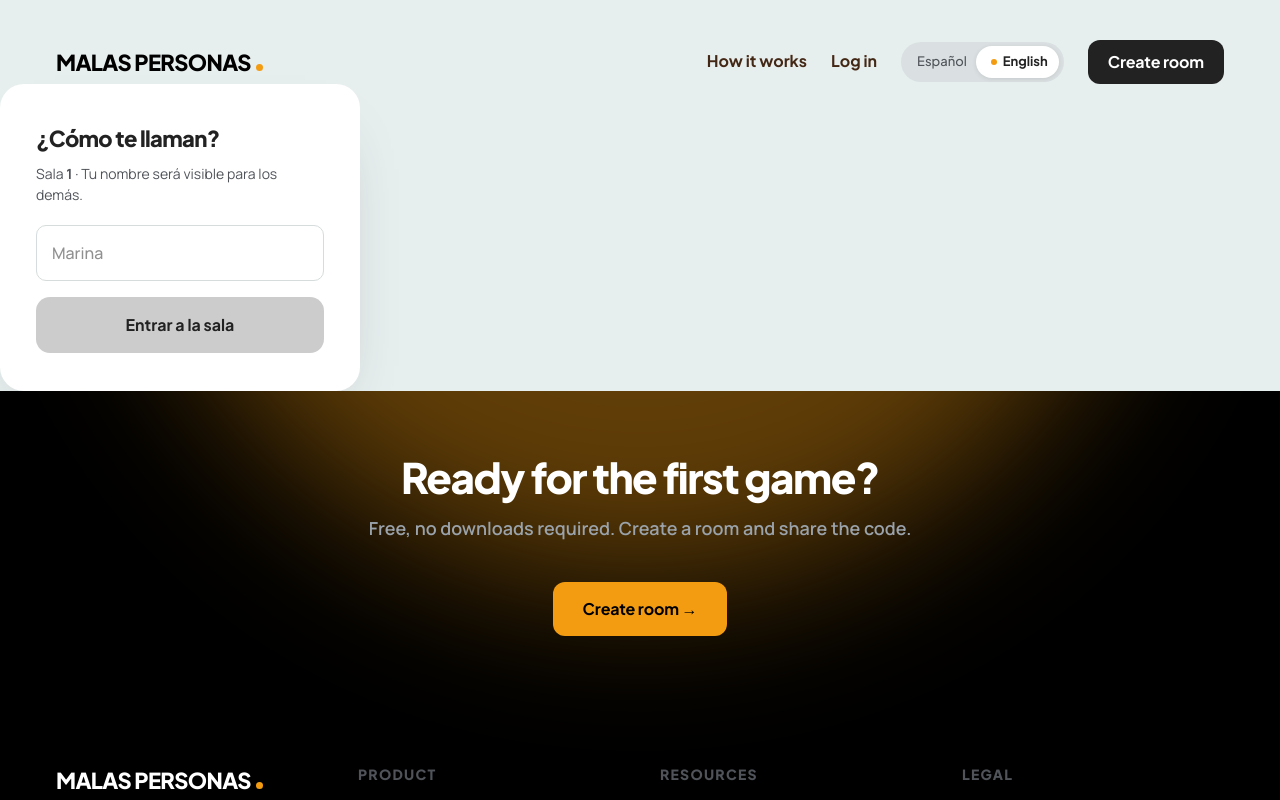
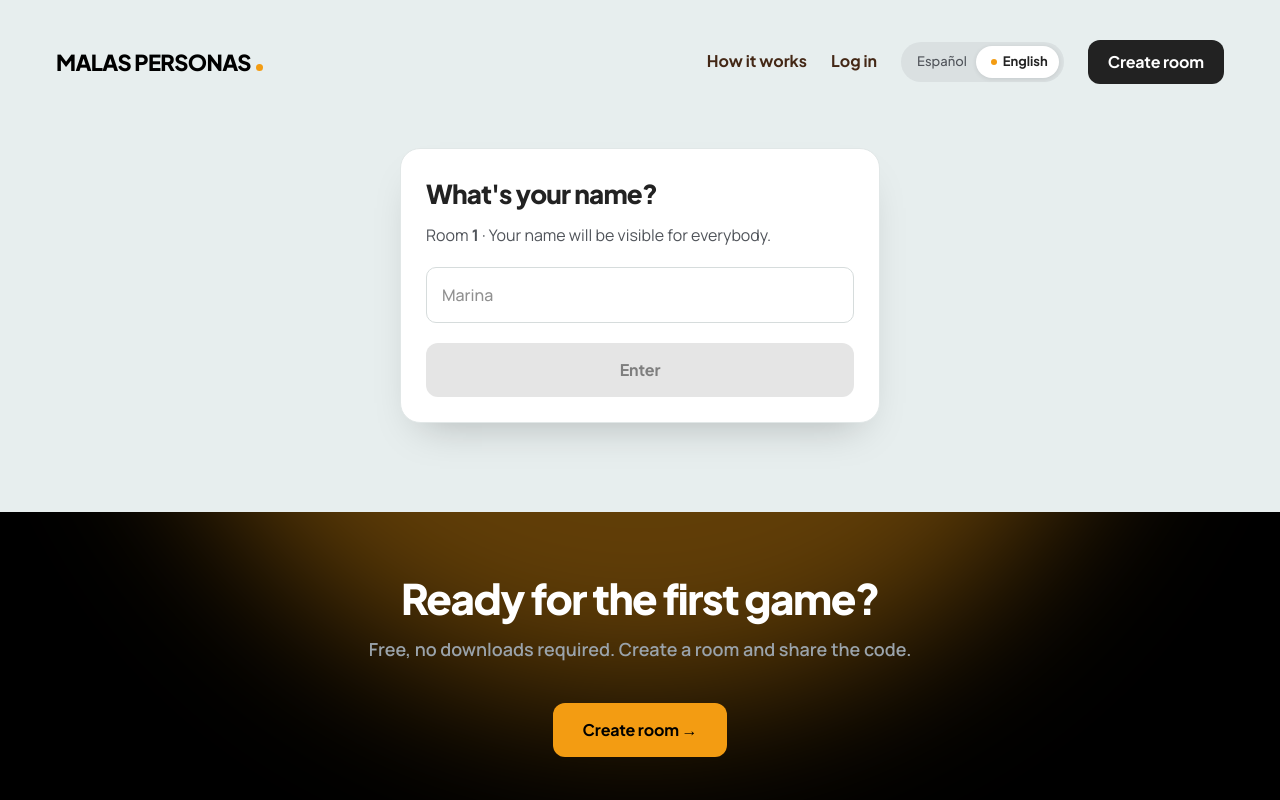
Before and after one commit to jomavazquez/malas-personas, a React (Vite) app in the folder frontend/: page /room/1 in a window 1280 px wide. Shown: the top 800 px of the page. Built offline with nearby package versions, Linux system fonts and the light colour scheme.

Commit message:
More changes

```diff
--- a/frontend/src/i18n/locales/en.json
+++ b/frontend/src/i18n/locales/en.json
@@ -62,7 +62,10 @@
     "guest": "Guest",
     "host": "Host",
     "judge": "Judge",
-    "tryAgain": "Try again with a new code!"
+    "tryAgain": "Try again with a new code!",
+    "yourName": "What's your name?",
+    "yourNameVisible": " · Your name will be visible for everybody.",
+    "enter": "Enter"
   },
   "game": {
     "judge": "Judge this round",
--- a/frontend/src/i18n/locales/es.json
+++ b/frontend/src/i18n/locales/es.json
@@ -62,7 +62,10 @@
     "guest": "Invitado",
     "host": "Anfitrión",
     "judge": "Juez",
-    "tryAgain": "Probar con otro código"
+    "tryAgain": "Probar con otro código",
+    "yourName": "¿Cómo te llaman?",
+    "yourNameVisible": " · Tu nombre será visible para los demás.",
+    "enter": "Entrar a la sala"
   },
   "game": {
     "judge": "Juez esta ronda",
--- a/frontend/src/pages/RoomPage.tsx
+++ b/frontend/src/pages/RoomPage.tsx
@@ -2,7 +2,7 @@ import { useState, useEffect } from "react";
 import { useParams, useNavigate, useLocation } from "react-router-dom";
 import { useTranslation } from "react-i18next";
 import { useAuth } from "../context";
-import { C, F, getOrCreateGuestId, connectSocket } from "../lib";
+import { C, getOrCreateGuestId, connectSocket } from "../lib";
 import { Footer, Logo, TopMenu, TopMenuMyAccount, RoomNotFound, Avatar, Button } from "../components";
 import type { Player, GameState } from "../types";
 import styles from "./RoomPage.module.css";
@@ -96,35 +96,39 @@ export const RoomPage = () => {
     return (
       <div style={{ background: C.surface, position: "relative" }}>
         <nav className="flex items-center justify-between px-4 md:px-14 relative pt-6 md:pt-10" style={{ zIndex: 10 }}>
-          <div className="max-w-360 mx-auto w-full flex items-center justify-between">
+          <div className="max-w-360 mx-auto w-full flex items-center justify-between flex-col md:flex-row gap-4 md:gap-0">
             <Logo />
-            <TopMenu />
+            {
+              isGuest ? <TopMenu /> : <TopMenuMyAccount />
+            }
           </div>
         </nav>
-        <div style={{ background: "#fff", borderRadius: 24, padding: "38px 36px", width: "100%", maxWidth: 360, boxShadow: "0 30px 60px -34px rgba(47,52,58,.4)" }}>
-          <div style={{ fontFamily: F.display, fontWeight: 800, fontSize: 22, letterSpacing: "-0.03em", color: C.base, marginBottom: 8 }}>
-            ¿Cómo te llaman?
+        <div className="max-w-360 mx-auto px-4 md:px-14 2xl:px-0 py-6 md:py-16">
+          <div className="mx-auto" style={{ maxWidth: 480 }}>
+            <div className={ styles.players_box } style={{ border: `1.5px solid ${ C.borderMid }`}}>
+              <div className="cta_title" style={{ color: C.base, marginBottom: 10 }}>{ t("room.yourName") }</div>
+              <p className={ styles.desc } style={{ color: C.muted, marginBottom: 20 }}>{ t("myroom.room") }{" "}<strong>{ code }</strong>{ t("room.yourNameVisible") }</p>
+              <input
+                className="input"
+                style={{ border: `1.5px solid ${C.border}`, color: C.base, marginBottom: 20 }}
+                placeholder="Marina"
+                value={ nameInput }
+                onChange={ (e) => setNameInput(e.target.value) }
+                maxLength={ 20 }
+                autoFocus
+                onKeyDown={ (e) => e.key === "Enter" && handleNameSubmit() }
+              />
+              <Button
+                onClick={ handleNameSubmit }
+                disabled={ !nameInput.trim() }
+                bgColor={ !nameInput.trim() ? "#ccc" : C.accent }
+                textColor="#000"
+                style={{ width: "100%", boxShadow: nameInput.trim() ? `0 16px 30px -14px color-mix(in srgb, ${C.accent} 60%, transparent)` : "none" }}
+              >
+                { t("room.enter") }
+              </Button>
+            </div>
           </div>
-          <p style={{ fontFamily: F.body, fontSize: 14, color: C.muted, marginBottom: 20 }}>
-            Sala <strong>{code}</strong> · Tu nombre será visible para los demás.
-          </p>
-          <input
-            className="input"
-            style={{ border: `1.5px solid ${C.border}`, color: C.base, marginBottom: 16 }}
-            placeholder="Marina"
-            value={nameInput}
-            onChange={(e) => setNameInput(e.target.value)}
-            maxLength={20}
-            autoFocus
-            onKeyDown={(e) => e.key === "Enter" && handleNameSubmit()}
-          />
-          <button
-            onClick={handleNameSubmit}
-            disabled={!nameInput.trim()}
-            style={{ width: "100%", background: !nameInput.trim() ? "#ccc" : C.accent, color: C.base, borderRadius: 14, padding: "16px 0", fontFamily: F.display, fontWeight: 700, fontSize: 16, border: "none", cursor: !nameInput.trim() ? "not-allowed" : "pointer" }}
-          >
-            Entrar a la sala
-          </button>
         </div>
         <Footer />
       </div>
```
